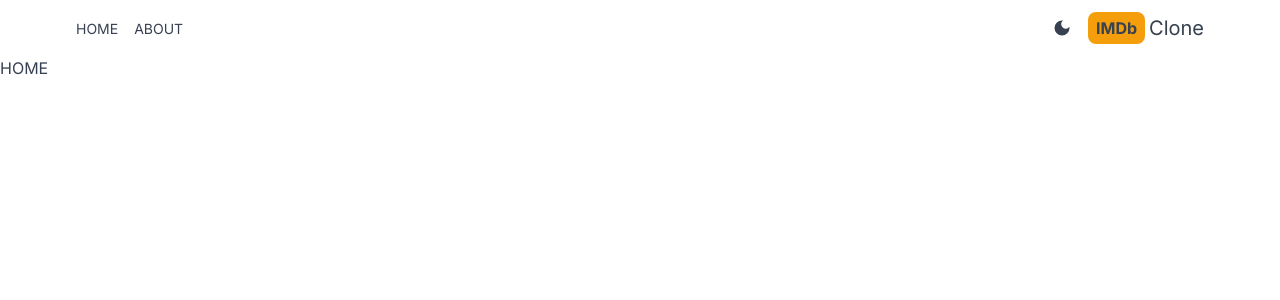
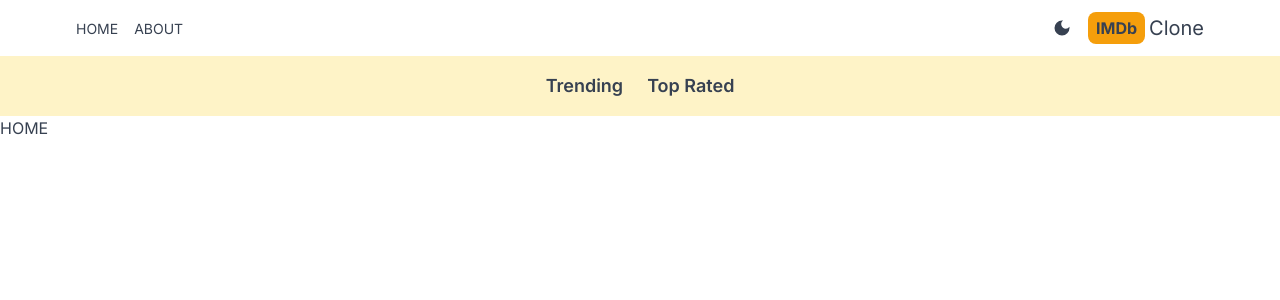
Before and after one commit to nidhi-wa/MovieApp, a Next.js app: page / in a window 1280 px wide. Shown: the top 300 px of the page. Built offline with nearby package versions, Linux system fonts and the light colour scheme.

Commit message:
Add Nav Bar

```diff
--- a/src/app/layout.js
+++ b/src/app/layout.js
@@ -2,6 +2,7 @@
 import "./globals.css";
 import Header from "@/components/Header";
 import Providers from "./Providers";
+import Navbar from "@/components/NavBar";
 
 
 const inter = Inter({ subsets: ["latin"] });
@@ -17,6 +18,7 @@
       <body className={inter.className}>
       <Providers>
        <Header/>
+       <Navbar/>
        {children}
       </Providers>
      </body>
--- /dev/null
+++ b/src/components/NavBar.jsx
@@ -0,0 +1,10 @@
+import NavbarItem from './NavbarItem';
+
+export default function Navbar() {
+  return (
+    <div className='flex dark:bg-gray-600 bg-amber-100 p-4 lg:text-lg justify-center gap-6'>
+      <NavbarItem title='Trending' param='fetchTrending' />
+      <NavbarItem title='Top Rated' param='fetchTopRated' />
+    </div>
+  );
+}
--- /dev/null
+++ b/src/components/NavBarItem.jsx
@@ -0,0 +1,23 @@
+'use client';
+
+import Link from 'next/link';
+import { useSearchParams } from 'next/navigation';
+
+export default function NavbarItem({ title, param }) {
+  const searchParams = useSearchParams();
+  const genre = searchParams.get('genre');
+  return (
+    <div>
+      <Link
+        className={`hover:text-amber-600 font-semibold ${
+          genre === param
+            ? 'underline underline-offset-8 decoration-4 decoration-amber-500 rounded-lg'
+            : ''
+        }`}
+        href={`/?genre=${param}`}
+      >
+        {title}
+      </Link>
+    </div>
+  );
+}
```
